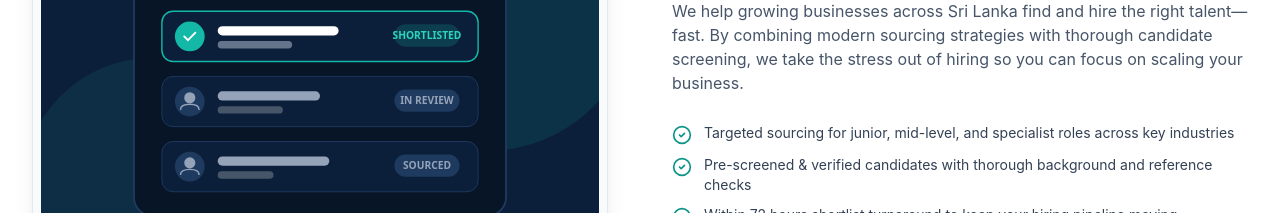
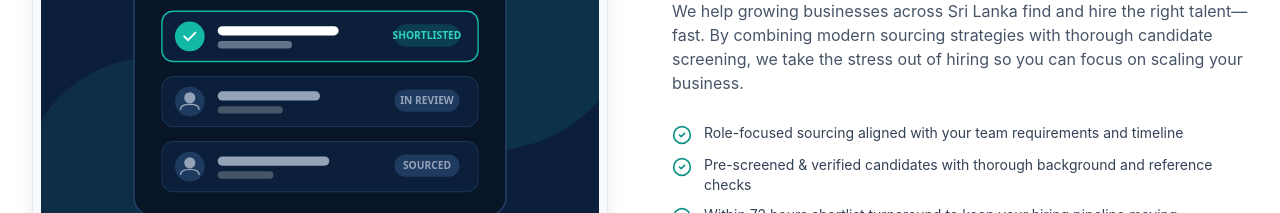
Before and after one commit to sgc1996/prime-talents-website, a Next.js app: page / in a window 1280 px wide. Shown: the part 1660-1873 px from the top of the page. Built offline with nearby package versions, Linux system fonts and the light colour scheme; no server answers.

Commit message:
feat(services): update sourcing point to role-focused sourcing aligned with requirements and timeline

```diff
--- a/src/components/sections/ServicesOverview.tsx
+++ b/src/components/sections/ServicesOverview.tsx
@@ -19,7 +19,7 @@ const MAIN_SERVICES = [
     description:
       "We help growing businesses across Sri Lanka find and hire the right talent—fast. By combining modern sourcing strategies with thorough candidate screening, we take the stress out of hiring so you can focus on scaling your business.",
     points: [
-      "Targeted sourcing for junior, mid-level, and specialist roles across key industries",
+      "Role-focused sourcing aligned with your team requirements and timeline",
       "Pre-screened & verified candidates with thorough background and reference checks",
       "Within 72 hours shortlist turnaround to keep your hiring pipeline moving",
       "Flexible 90-day replacement guarantee for complete peace of mind",
```
